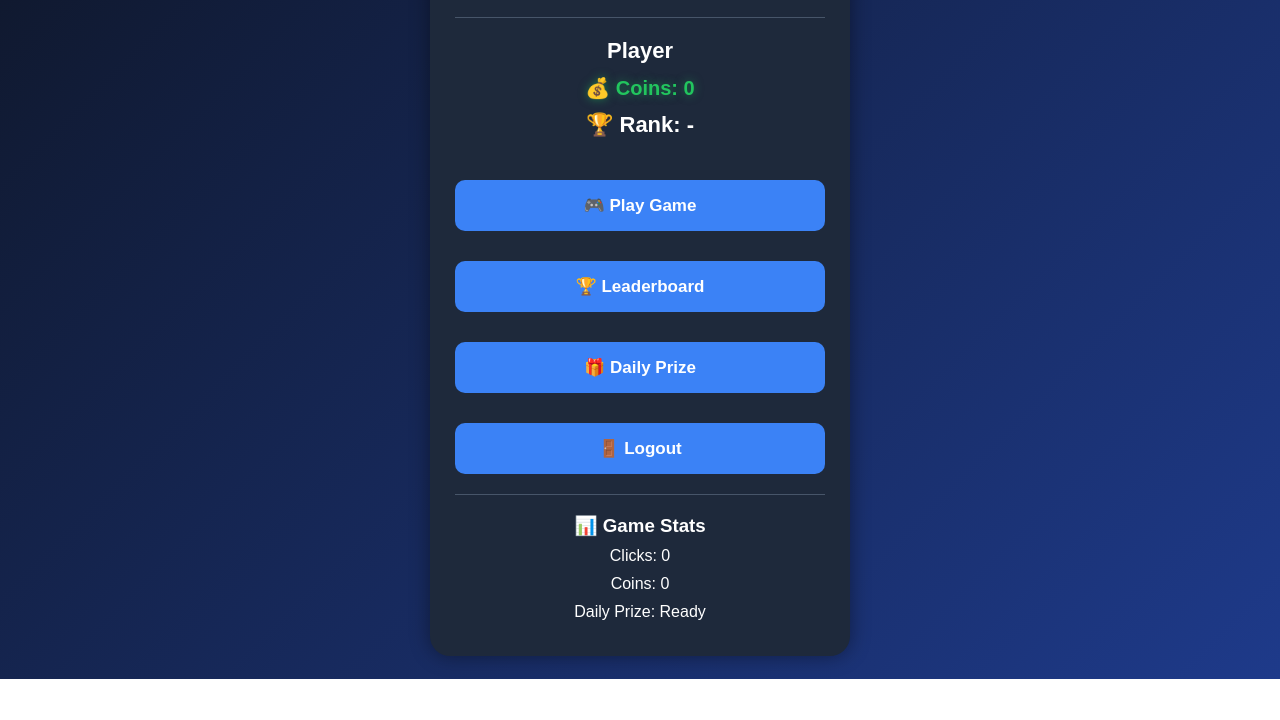
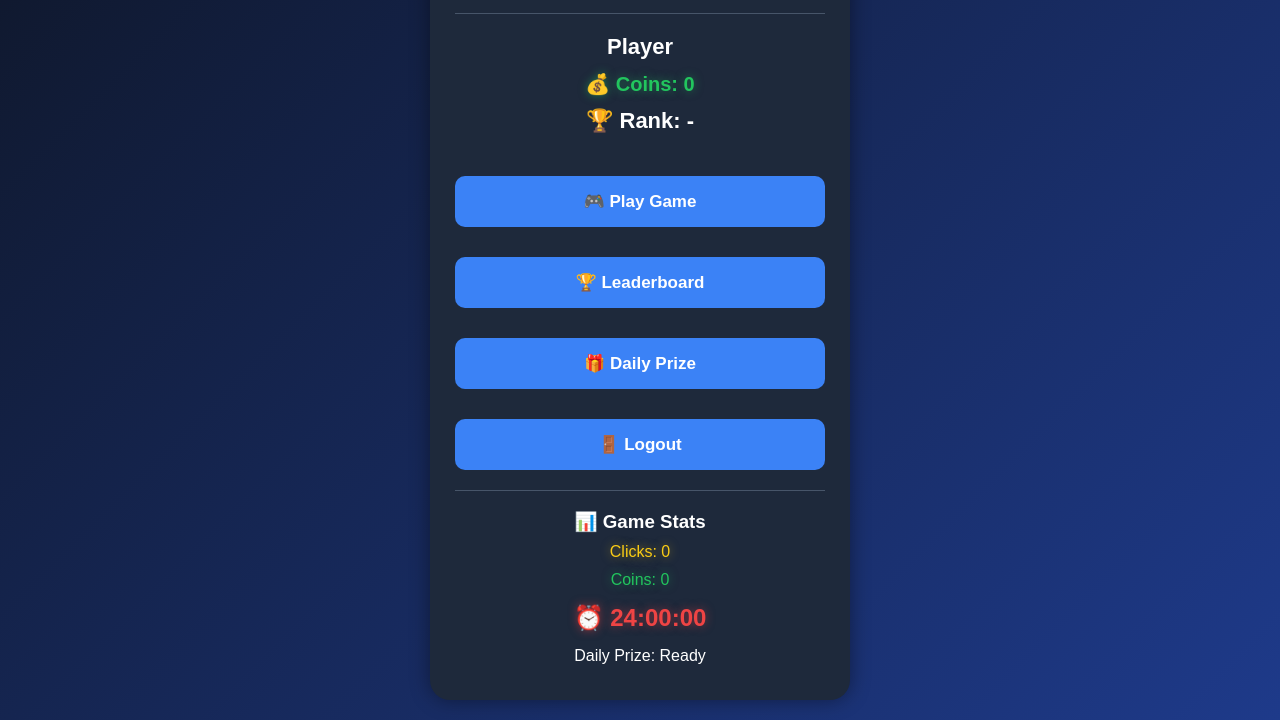
Before and after one commit to Yarkanofficial/clicker-ern-M, a plain HTML site: page home.html in a window 1280 px wide. Shown: the part 121-841 px from the top of the page. Before the commit the page ends 800 px from the top, so only its background shows below. Drawn offline with Linux system fonts and the light colour scheme; no server answers.

Commit message:
Refactor game stats section in home.html

```diff
--- a/home.html
+++ b/home.html
@@ -63,21 +63,18 @@ Player
 
 <h3>📊 Game Stats</h3>
 
-<p id="totalClicks">
-Clicks: 0
+<p id="clicks">
+  Clicks: 0
 </p>
 
-<p id="totalCoins">
-Coins: 0
+<p id="coins">
+  Coins: 0
+</p>
+
+<p id="timer">
+  ⏰ 24:00:00
 </p>
 
 <p id="dailyStatus">
-Daily Prize: Ready
+  Daily Prize: Ready
 </p>
-
-</div>
-
-<script type="module" src="script.js"></script>
-
-</body>
-</html>
```
